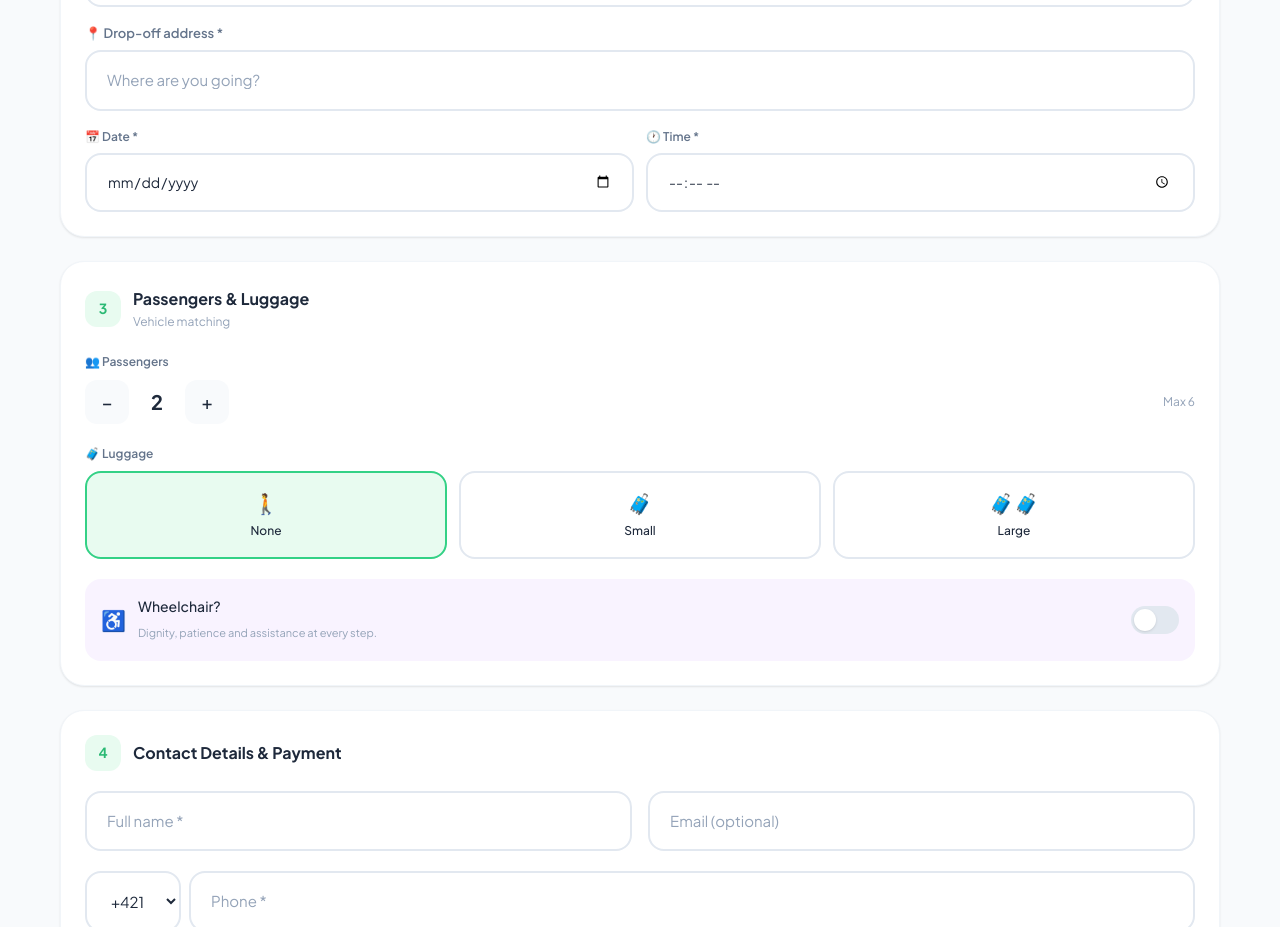
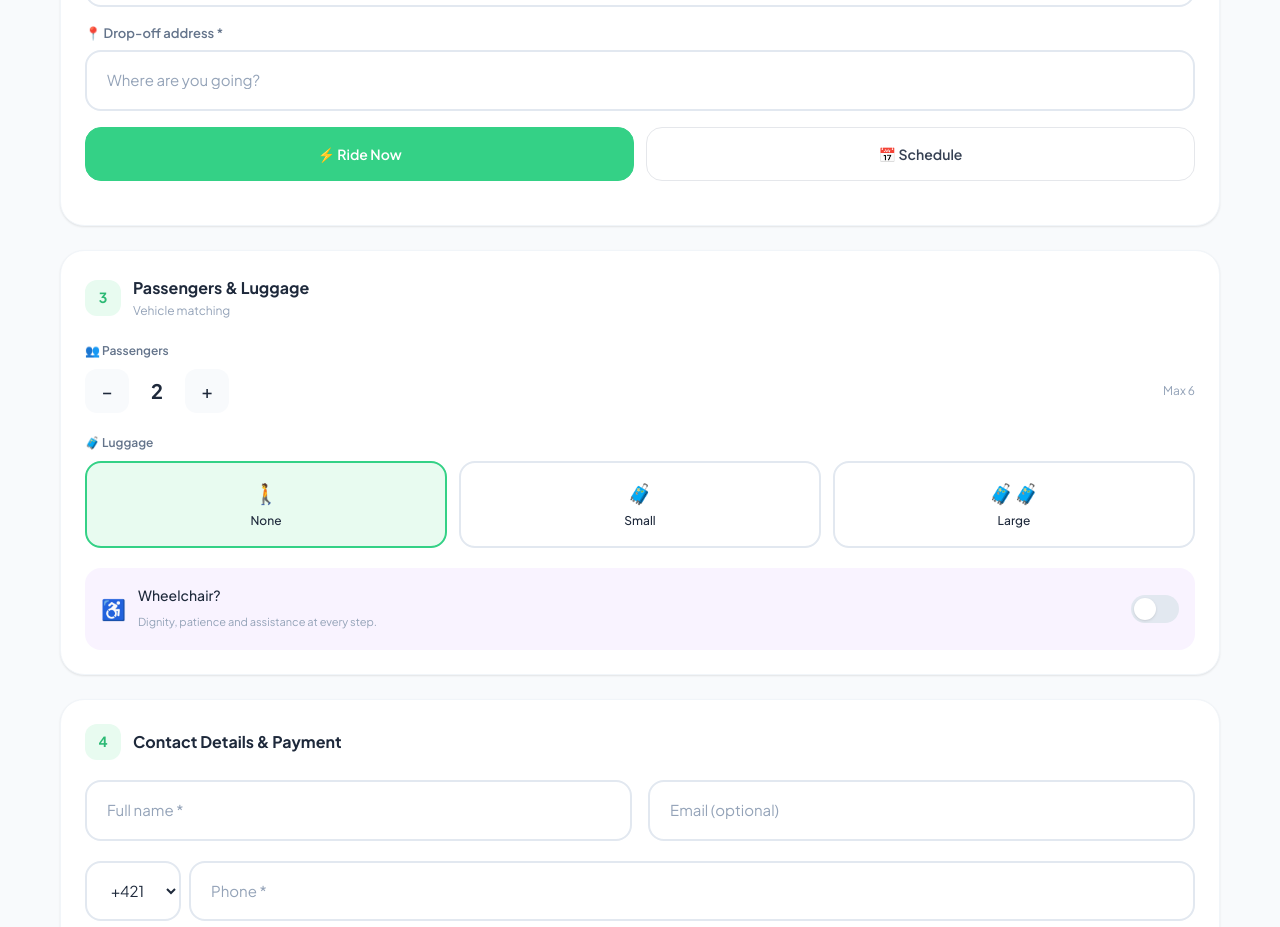
Before and after one commit to munawaryar786/project, a Next.js app: page /book in a window 1280 px wide. Shown: the part 980-1907 px from the top of the page. Built offline with nearby package versions, Linux system fonts and the light colour scheme.

Commit message:
Fix booking form ride mode layout

```diff
--- a/components/booking/BookingForm.tsx
+++ b/components/booking/BookingForm.tsx
@@ -55,6 +55,8 @@ export default function BookingForm({
   const [dropoffAddress, setDropoffAddress] = useState("");
   const [pickupCoords, setPickupCoords] = useState<Coords | null>(null);
   const [dropoffCoords, setDropoffCoords] = useState<Coords | null>(null);
+
+  const [rideMode, setRideMode] = useState<"now" | "schedule">("now");
 
   const [scheduledDate, setScheduledDate] = useState("");
   const [scheduledTime, setScheduledTime] = useState("");
@@ -521,7 +523,34 @@ export default function BookingForm({
               />
             )}
 
-            <div className="grid grid-cols-2 gap-3">
+<div className="grid grid-cols-2 gap-3 mb-5">
+  <button
+    type="button"
+    onClick={() => setRideMode("now")}
+    className={`rounded-2xl p-4 border text-sm font-semibold transition ${
+      rideMode === "now"
+        ? "bg-drivo-green text-white border-drivo-green"
+        : "bg-white border-gray-200 text-gray-700"
+    }`}
+  >
+    ⚡ Ride Now
+  </button>
+
+  <button
+    type="button"
+    onClick={() => setRideMode("schedule")}
+    className={`rounded-2xl p-4 border text-sm font-semibold transition ${
+      rideMode === "schedule"
+        ? "bg-drivo-green text-white border-drivo-green"
+        : "bg-white border-gray-200 text-gray-700"
+    }`}
+  >
+    📅 Schedule
+  </button>
+</div>
+
+            {rideMode === "schedule" && (
+              <div className="grid grid-cols-2 gap-3">
               <div>
                 <label className="text-[12px] font-semibold text-drivo-text-secondary mb-1.5 block">
                   📅 {t("booking.date")} *
@@ -549,7 +578,8 @@ export default function BookingForm({
                 />
               </div>
             </div>
-          </div>
+        )}
+        </div>
         </div>
 
         <div className="card">
```
